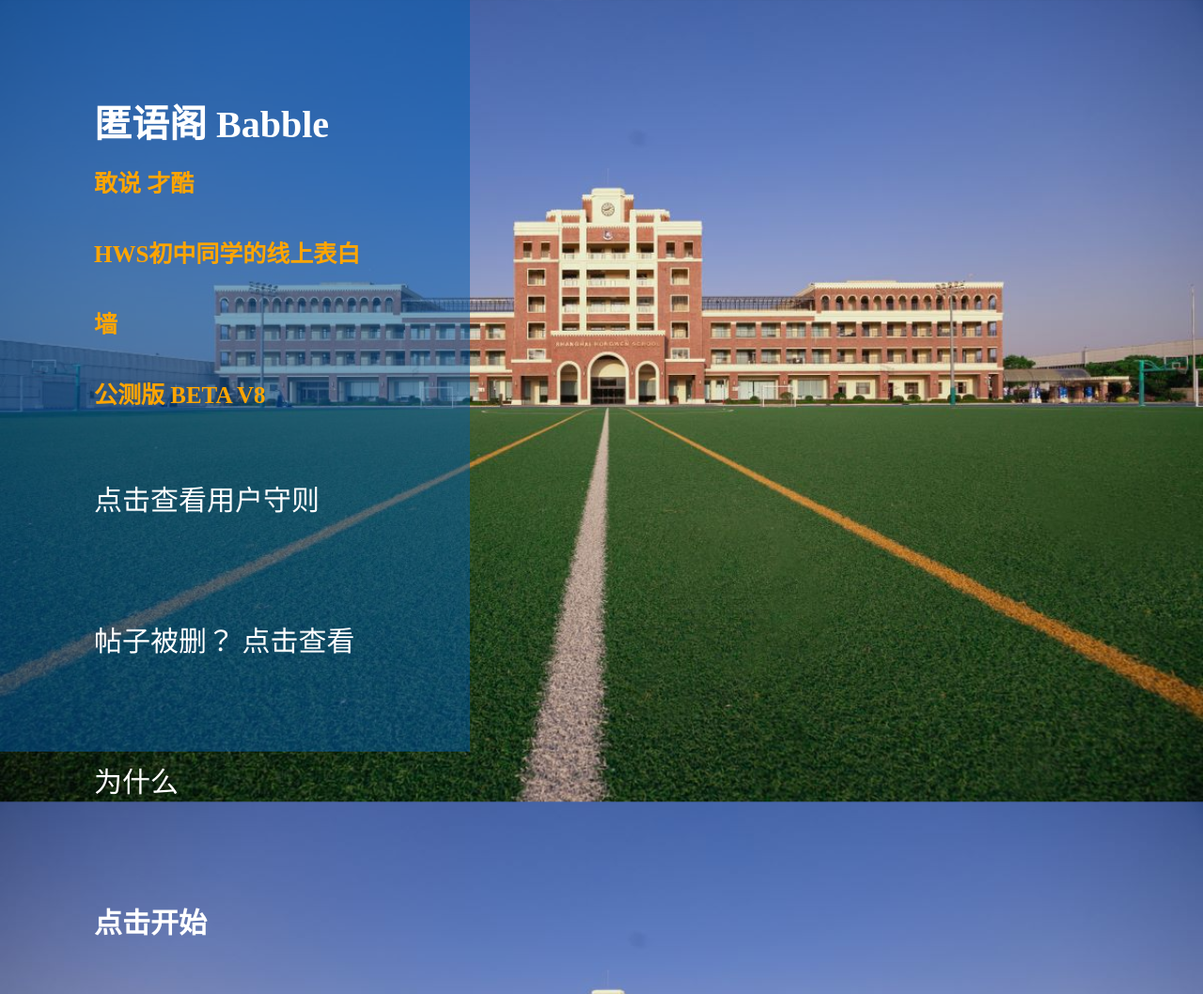
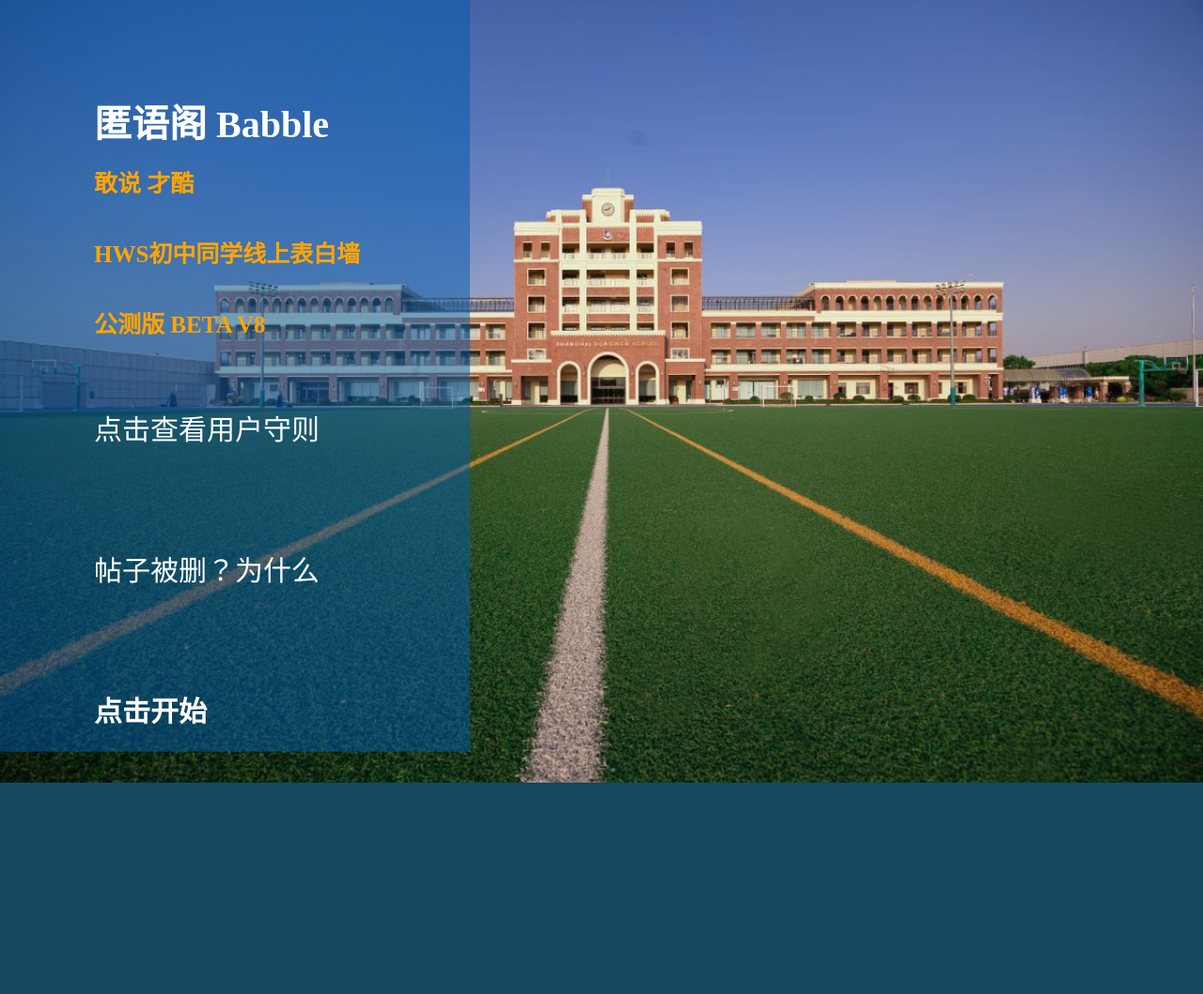
Before and after one commit to jasperinsh-afk/Babble, a Flask app: page / in a window 1280 px wide. Shown: the whole page at 94% size. After the commit the page ends 833 px from the top, so only its background shows below. Run offline with Flask 3, Linux system fonts and the light colour scheme.

Commit message:
Update index.html

```diff
--- a/templates/index.html
+++ b/templates/index.html
@@ -11,11 +11,11 @@
 			<!--<img src="img/avatar.jpg">-->
 			<h1>匿语阁 Babble</h1>
 			<p>敢说 才酷</p>
-			<p>HWS初中同学的线上表白墙<p>
+			<p>HWS初中同学线上表白墙<p>
 			<p>公测版 BETA V8</p>
 			<a href="https://docs.qq.com/doc/DTGpBT0tuS0hob3VU">点击查看用户守则</a>
 			<p></p>
-			<a href="https://docs.qq.com/doc/DTG5LV0pjbE1sWFBP">帖子被删？ 点击查看为什么</a>
+			<a href="https://docs.qq.com/doc/DTG5LV0pjbE1sWFBP">帖子被删？为什么</a>
 			<p></p>
 			<a href="/message" class="begin">点击开始</a>
 		</div>
```
